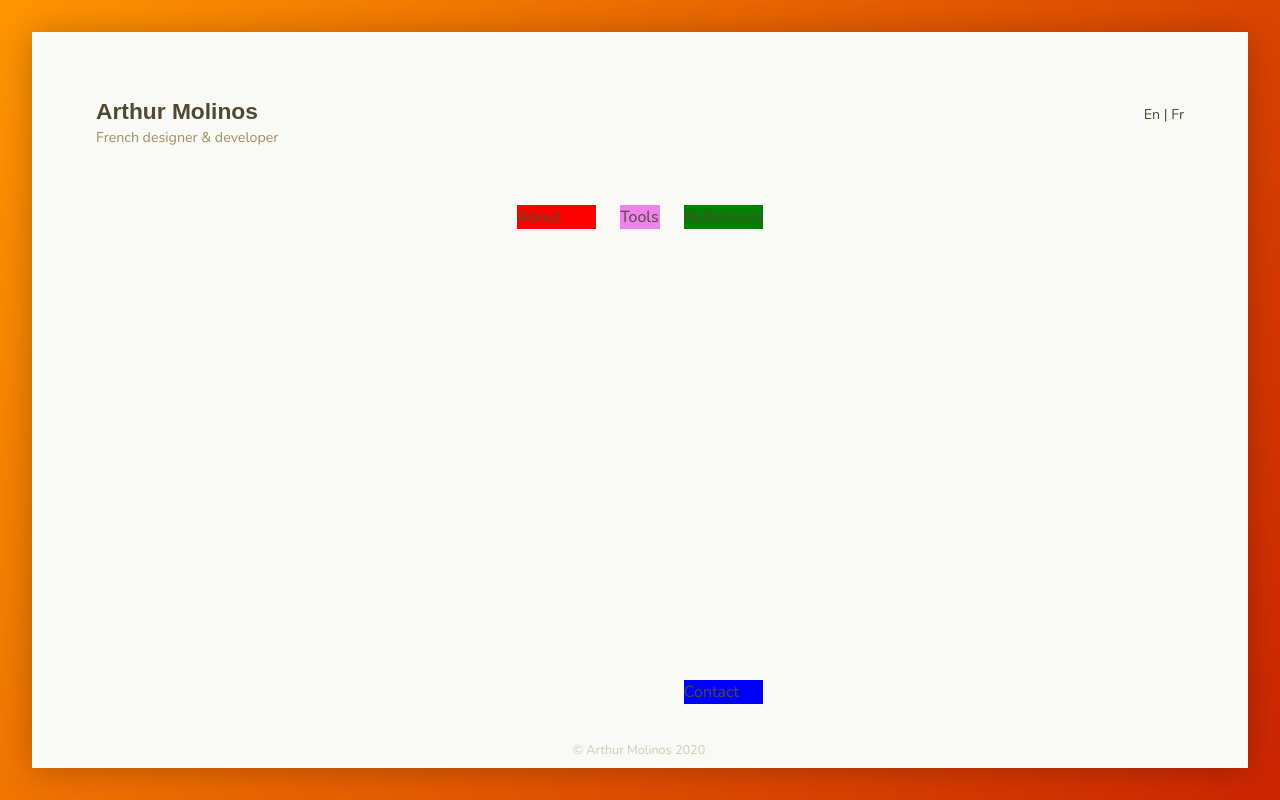
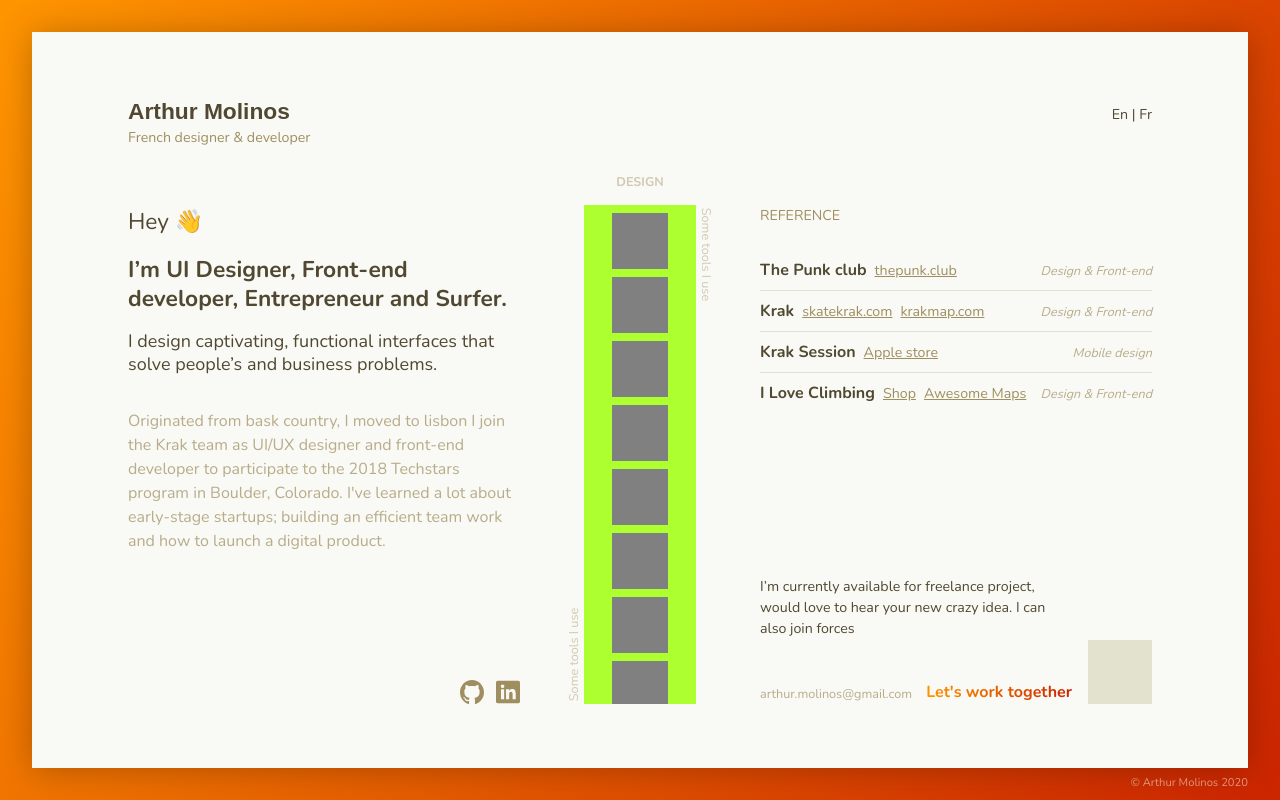
Before and after one commit to cparthur/portfolio, a Next.js app: page / in a window 1280 px wide. Built offline with nearby package versions, Linux system fonts and the light colour scheme.

Commit message:
:construction: Integrate content first draft

```diff
--- a/components/landing/About.tsx
+++ b/components/landing/About.tsx
@@ -1,13 +1,88 @@
 import styled from 'styled-components';
 
-const About = () => <Container>About</Container>;
+import media from 'styles/media';
+
+import Github from 'components/logos/Github';
+import LinkedIn from 'components/logos/LinkedIn';
+
+const About = () => (
+    <>
+        <Hey>Hey 👋</Hey>
+        <Title>I’m UI Designer, Front-end developer, Entrepreneur and Surfer.</Title>
+        <SubTitle>I design captivating, functional interfaces that solve people’s and business problems.</SubTitle>
+        <Desc>
+            Originated from bask country, I moved to lisbon I join the Krak team as UI/UX designer and front-end
+            developer to participate to the 2018 Techstars program in Boulder, Colorado. I've learned a lot about
+            early-stage startups; building an efficient team work and how to launch a digital product.
+        </Desc>
+        <Actions>
+            <Action href="https://github.com/cparthur" target="_blank" rel="noopener">
+                <Github />
+            </Action>
+            <Action href="https://www.linkedin.com/in/arthur-molinos" target="_blank" rel="noopener">
+                <LinkedIn />
+            </Action>
+        </Actions>
+    </>
+);
 
 export default About;
 
 /*
  * Styled declarations
  */
-const Container = styled.div`
-    grid-area: about;
-    background-color: red;
+const Hey = styled.p`
+    margin-bottom: 1rem;
+    font-size: ${({ theme }) => theme.fontSizes[5]};
 `;
+
+const Title = styled.h1`
+    margin-bottom: 1rem;
+    font-size: ${({ theme }) => theme.fontSizes[5]};
+    font-weight: ${({ theme }) => theme.fontWeights.bold};
+`;
+
+const SubTitle = styled.h2`
+    margin-bottom: 2rem;
+    font-size: ${({ theme }) => theme.fontSizes[3]};
+`;
+
+const Desc = styled.p`
+    color: ${({ theme }) => theme.colors.text.ter};
+`;
+
+const Actions = styled.div`
+    display: flex;
+    margin-top: 2rem;
+
+    ${media.laptop} {
+        margin-top: auto;
+    }
+
+    ${media.laptopM} {
+        justify-content: flex-end;
+    }
+`;
+
+const Action = styled.a`
+    display: inline-block;
+    width: 1.75rem;
+    height: 1.75rem;
+    margin-left: 1rem;
+
+    &:first-child {
+        margin-left: 0;
+    }
+
+    & svg {
+        width: 100%;
+        height: 100%;
+        fill: ${({ theme }) => theme.colors.text.sec};
+    }
+
+    ${media.laptop} {
+        width: 1.5rem;
+        height: 1.5rem;
+        margin-left: 0.75rem;
+    }
+`;
--- a/components/landing/Contact.tsx
+++ b/components/landing/Contact.tsx
@@ -1,13 +1,88 @@
 import styled from 'styled-components';
 
-const Contact = () => <Container>Contact</Container>;
+import media from 'styles/media';
+
+const Contact = () => (
+    <>
+        <Availability>
+            I’m currently available for freelance project, would love to hear your new crazy idea. I can also join
+            forces
+        </Availability>
+        <MailContainer>
+            <Mail>arthur.molinos@gmail.com</Mail>
+            <WorkTogether>Let's work together</WorkTogether>
+            <MailIcon />
+        </MailContainer>
+    </>
+);
 
 export default Contact;
 
 /*
  * Styled declarations
  */
-const Container = styled.div`
-    grid-area: contact;
-    background-color: blue;
+const Availability = styled.div`
+    margin-bottom: 2rem;
+    font-size: ${({ theme }) => theme.fontSizes[2]};
+    text-align: center;
+
+    ${media.laptop} {
+        width: 75%;
+        margin-bottom: 0;
+        font-size: ${({ theme }) => theme.fontSizes[1]};
+        text-align: left;
+    }
 `;
+
+const MailContainer = styled.div`
+    display: flex;
+    flex-direction: column-reverse;
+    align-items: center;
+
+    ${media.laptop} {
+        align-items: flex-end;
+        flex-direction: row;
+    }
+`;
+
+const Mail = styled.div`
+    font-size: ${({ theme }) => theme.fontSizes[2]};
+    color: ${({ theme }) => theme.colors.text.ter};
+
+    ${media.laptop} {
+        font-size: ${({ theme }) => theme.fontSizes[0]};
+    }
+
+    ${media.desktop} {
+        font-size: ${({ theme }) => theme.fontSizes[1]};
+    }
+`;
+
+const WorkTogether = styled.p`
+    margin-bottom: 0.5rem;
+    font-size: ${({ theme }) => theme.fontSizes[3]};
+    font-weight: ${({ theme }) => theme.fontWeights.bold};
+    color: ${({ theme }) => theme.colors.text.prim};
+    @supports (-webkit-background-clip: text) and (-webkit-text-fill-color: transparent) {
+        background: ${({ theme }) => theme.colors.highlight.gradient};
+        -webkit-background-clip: text;
+        -webkit-text-fill-color: transparent;
+    }
+
+    ${media.laptop} {
+        margin: 0 0 0 auto;
+        font-size: ${({ theme }) => theme.fontSizes[2]};
+    }
+`;
+
+const MailIcon = styled.div`
+    display: none;
+    width: 4rem;
+    height: 4rem;
+    margin-left: 1rem;
+    background-color: ${({ theme }) => theme.colors.bg.sec};
+
+    ${media.laptop} {
+        display: block;
+    }
+`;
--- a/components/landing/References.tsx
+++ b/components/landing/References.tsx
@@ -1,13 +1,155 @@
 import styled from 'styled-components';
 
-const references = () => <Container>References</Container>;
+import media from 'styles/media';
+
+const referencesList = [
+    {
+        company: 'The Punk club',
+        links: [
+            {
+                url: 'http://thepunk.club/',
+                display: 'thepunk.club',
+            },
+        ],
+        desc: 'Design & Front-end',
+    },
+    {
+        company: 'Krak',
+        links: [
+            {
+                url: 'https://skatekrak.com/',
+                display: 'skatekrak.com',
+            },
+            {
+                url: 'http://krakmap.com/',
+                display: 'krakmap.com',
+            },
+        ],
+        desc: 'Design & Front-end',
+    },
+    {
+        company: 'Krak Session',
+        links: [
+            {
+                url: 'https://apps.apple.com/us/app/krak-session/id1466105913',
+                display: 'Apple store',
+            },
+        ],
+        desc: 'Mobile design',
+    },
+    {
+        company: 'I Love Climbing',
+        links: [
+            {
+                url: 'https://iloveclimbing.co/shop',
+                display: 'Shop',
+            },
+            {
+                url: 'https://iloveclimbing.co/awesome',
+                display: 'Awesome Maps',
+            },
+        ],
+        desc: 'Design & Front-end',
+    },
+];
+
+const references = () => (
+    <>
+        <Title>Reference</Title>
+        <References>
+            {referencesList.map((reference) => (
+                <Reference key={reference.company}>
+                    <Company>{reference.company}</Company>
+                    <LinkContainer>
+                        {reference.links.map((link) => (
+                            <Link href={link.url} key={link.display} target="_blank" rel="noopener">
+                                {link.display}
+                            </Link>
+                        ))}
+                    </LinkContainer>
+                    <Desc>{reference.desc}</Desc>
+                </Reference>
+            ))}
+        </References>
+    </>
+);
 
 export default references;
 
 /*
  * Styled declarations
  */
-const Container = styled.div`
-    grid-area: references;
-    background-color: green;
+const Title = styled.h3`
+    font-size: ${({ theme }) => theme.fontSizes[1]};
+    text-transform: uppercase;
+    color: ${({ theme }) => theme.colors.text.sec};
 `;
+
+const References = styled.div`
+    margin-top: 2rem;
+
+    ${media.laptopM} {
+        margin-bottom: 1.3rem;
+    }
+`;
+
+const Reference = styled.div`
+    display: flex;
+    flex-wrap: wrap;
+    align-items: baseline;
+    padding: 1rem 0;
+    border-bottom: 1px solid;
+    border-color: ${({ theme }) => theme.colors.bg.sec};
+
+    &:first-child {
+        padding-top: 0;
+    }
+
+    &:last-child {
+        padding-bottom: 0;
+        border: none;
+    }
+
+    ${media.laptop} {
+        padding: 0.5rem 0;
+    }
+`;
+
+const Company = styled.p`
+    margin-right: 0.5rem;
+    font-weight: ${({ theme }) => theme.fontWeights.bold};
+`;
+
+const LinkContainer = styled.div`
+    order: 2;
+    width: 100%;
+
+    ${media.tablet} {
+        order: 1;
+        width: inherit;
+    }
+`;
+
+const Link = styled.a`
+    margin-right: 0.5rem;
+    font-size: ${({ theme }) => theme.fontSizes[1]};
+    color: ${({ theme }) => theme.colors.text.sec};
+    text-decoration: underline;
+
+    &:last-child {
+        margin-right: 0;
+    }
+`;
+
+const Desc = styled.p`
+    order: 1;
+    font-size: ${({ theme }) => theme.fontSizes[0]};
+    font-weight: ${({ theme }) => theme.fontWeights.light};
+    font-style: italic;
+    color: ${({ theme }) => theme.colors.text.ter};
+
+    ${media.tablet} {
+        order: 2;
+        margin-left: auto;
+    }
+`;
--- a/components/landing/Tools.tsx
+++ b/components/landing/Tools.tsx
@@ -1,8 +1,27 @@
 import styled from 'styled-components';
 
-import media from 'styles/media';
+// import media from 'styles/media';
 
-const Tools = () => <Container>Tools</Container>;
+const Tools = () => (
+    <Container>
+        <AsideText>Some tools I use</AsideText>
+        <AsideTextBottom>Some tools I use</AsideTextBottom>
+        <Design>Design</Design>
+        <ScrollContainer>
+            <Tool />
+            <Tool />
+            <Tool />
+            <Tool />
+            <Tool />
+            <Tool />
+            <Tool />
+            <Tool />
+            <Tool />
+            <Tool />
+            <Tool />
+        </ScrollContainer>
+    </Container>
+);
 
 export default Tools;
 
@@ -10,11 +29,48 @@ export default Tools;
  * Styled declarations
  */
 const Container = styled.div`
-    display: none;
-    grid-area: tools;
-    background-color: violet;
+    position: relative;
+    height: 100%;
+`;
 
-    ${media.laptop} {
-        display: block;
+const ScrollContainer = styled.div`
+    max-height: 100%;
+    background-color: greenyellow;
+    overflow: hidden;
+`;
+
+const Tool = styled.div`
+    width: 3.5rem;
+    height: 3.5rem;
+    margin: 0.5rem auto;
+    background-color: gray;
+`;
+
+const AsideText = styled.p`
+    position: absolute;
+    font-size: ${({ theme }) => theme.fontSizes[0]};
+    color: ${({ theme }) => theme.colors.text.quar};
+    transform: rotate(90deg);
+
+    &:first-child {
+        top: 2.5rem;
+        right: -3.5rem;
     }
 `;
+
+const AsideTextBottom = styled(AsideText)`
+    bottom: 2.5rem;
+    left: -3.5rem;
+    transform: rotate(-90deg);
+`;
+
+const Design = styled.p`
+    position: absolute;
+    top: -2rem;
+    width: 100%;
+    text-align: center;
+    font-size: ${({ theme }) => theme.fontSizes[0]};
+    font-weight: ${({ theme }) => theme.fontWeights.bold};
+    color: ${({ theme }) => theme.colors.text.quar};
+    text-transform: uppercase;
+`;
--- a/layouts/Header.tsx
+++ b/layouts/Header.tsx
@@ -1,6 +1,6 @@
 import styled from 'styled-components';
 
-// import media from 'styles/media';
+import media from 'styles/media';
 
 const Header = () => (
     <Container id="header">
@@ -21,6 +21,10 @@ const Container = styled.div`
     display: flex;
     align-items: baseline;
     margin-bottom: 3.5rem;
+
+    ${media.desktop} {
+        margin-bottom: 5rem;
+    }
 `;
 
 const LogoContainer = styled.div``;
--- a/layouts/LandingGrid.tsx
+++ b/layouts/LandingGrid.tsx
@@ -75,18 +75,36 @@ interface StyledProps {
 
 const Grid = styled.main<StyledProps>`
     flex-grow: 1;
-    max-width: 76rem;
-    margin: 0 auto;
 
     ${media.laptop} {
         display: grid;
-        grid-template-columns: 2fr 1fr 2fr;
+        grid-template-columns: 1fr 1fr;
         grid-template-rows: 1fr 1fr;
-        grid-column-gap: 1.5rem;
+        grid-column-gap: 10%;
         grid-row-gap: 1.5rem;
+        grid-template-areas:
+            'about references'
+            'about contact';
+        margin-top: 2rem;
+    }
+
+    ${media.laptopM} {
+        grid-template-columns: 1fr minmax(4rem, 7rem) 1fr;
+        grid-column-gap: 4rem;
         grid-template-areas:
             'about tools references'
             'about tools contact';
+        margin-top: 0;
+    }
+
+    ${media.laptopL} {
+        max-width: 80rem;
+        margin: 0 auto;
+    }
+
+    ${media.desktop} {
+        grid-template-columns: 1.5fr 1fr 1.5fr;
+        max-width: 96rem;
     }
 `;
 
@@ -100,14 +118,14 @@ const ToolsContainer = styled.div`
     display: none;
     grid-area: tools;
 
-    ${media.laptop} {
+    ${media.laptopM} {
         display: block;
     }
 `;
 
 const ReferencesContainer = styled.div`
     grid-area: references;
-    margin: 3rem 0;
+    margin: 4rem 0;
 
     ${media.laptop} {
         margin: 0;
--- a/layouts/Page.tsx
+++ b/layouts/Page.tsx
@@ -27,8 +27,8 @@ const Page = ({ children, isFullScreen }: Props) => {
             <InnerContainer id="inner-container" isFullScreen={isFullScreen}>
                 <Header />
                 {children}
-                <CopyRights>© Arthur Molinos {new Date().getUTCFullYear()}</CopyRights>
             </InnerContainer>
+            <CopyRights>© Arthur Molinos {new Date().getUTCFullYear()}</CopyRights>
         </PageContainer>
     );
 };
@@ -51,9 +51,12 @@ const PageContainer = styled.div<StyledProps>`
     padding: 1rem;
     background: ${({ theme }) => theme.colors.bg.pageGradient};
 
+    ${media.tablet} {
+        padding: 2rem;
+    }
+
     ${media.laptop} {
         ${({ isFullScreen }) => isFullScreen && 'height: 100vh'};
-        padding: 2rem;
     }
 `;
 
@@ -62,14 +65,18 @@ const InnerContainer = styled.div<StyledProps>`
     flex-grow: 1;
     display: flex;
     flex-direction: column;
-    padding: 1.5rem;
+    padding: 1.5rem 1.5rem 6rem;
     background-color: ${({ theme }) => theme.colors.bg.prim};
     box-shadow: 0px 2px 32px rgba(0, 0, 0, 0.25);
     ${({ isFullScreen }) => isFullScreen && 'overflow: hidden'};
     z-index: 1;
 
-    ${media.laptop} {
-        padding: 4rem;
+    ${media.tablet} {
+        padding: 6rem;
+    }
+
+    ${media.laptopM} {
+        padding: 4rem 6rem;
     }
 
     ${media.laptopL} {
@@ -77,14 +84,29 @@ const InnerContainer = styled.div<StyledProps>`
     }
 
     ${media.desktop} {
-        padding: 10rem 12rem;
+        padding: 6rem 10rem;
     }
 `;
 
 const CopyRights = styled.p`
     position: absolute;
-    bottom: 0.5rem;
-    left: calc(50% - 4.2rem);
-    font-size: ${({ theme }) => theme.fontSizes[0]};
+    bottom: 1.5rem;
+    right: 0;
+    left: 0;
+    text-align: center;
+    font-size: 0.7rem;
     color: ${({ theme }) => theme.colors.text.quar};
+    z-index: 1;
+
+    ${media.tablet} {
+        bottom: 3rem;
+    }
+
+    ${media.laptop} {
+        bottom: 0.5rem;
+        right: 2rem;
+        left: inherit;
+        color: ${({ theme }) => theme.colors.white};
+        opacity: 0.5;
+    }
 `;
```
